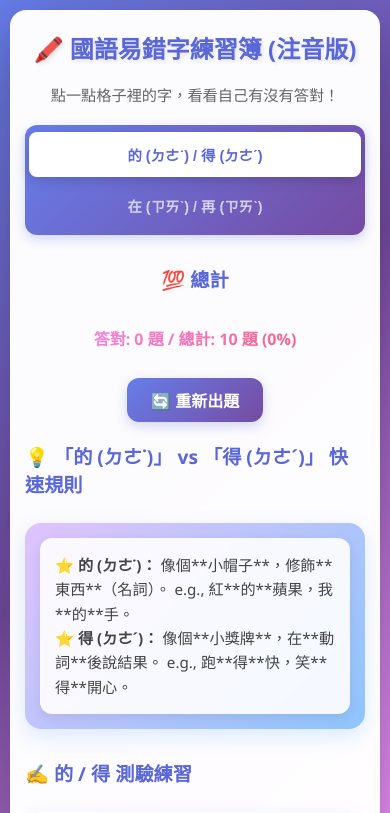
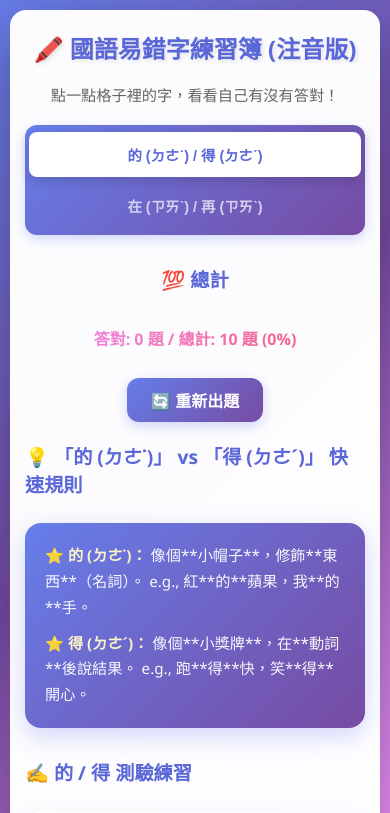
Before and after one commit to liucjray/fish-flash-card, a plain HTML site: page index.html in a window 390 px wide. Shown: the top 813 px of the page. Drawn offline with Linux system fonts and the light colour scheme.

Commit message:
Improve rules section design with gradient background

```diff
--- a/index.html
+++ b/index.html
@@ -145,29 +145,42 @@
 
         /* 學習區塊樣式 */
         .rules-section {
-            padding: 20px;
-            background: linear-gradient(135deg, #e0c3fc 0%, #8ec5fc 100%);
+            padding: 0;
+            background: transparent;
             border-radius: 16px;
             margin-bottom: 30px;
-            box-shadow: 0 8px 20px rgba(142, 197, 252, 0.3);
             border: none;
         }
 
         .rule-card {
-            background-color: rgba(255, 255, 255, 0.9);
-            padding: 18px;
-            border-radius: 12px;
-            box-shadow: 0 4px 12px rgba(0, 0, 0, 0.08);
+            background: linear-gradient(135deg, #667eea 0%, #764ba2 100%);
+            padding: 24px;
+            border-radius: 16px;
+            box-shadow: 0 8px 24px rgba(102, 126, 234, 0.3);
+            color: white;
         }
 
         .rule-card h3 {
             margin-top: 0;
-            color: #5a67d8;
+            color: white;
+            font-size: 1.3em;
+            margin-bottom: 15px;
         }
 
         .rule-card p {
-            line-height: 1.8;
-            color: #444;
+            line-height: 1.9;
+            color: rgba(255, 255, 255, 0.95);
+            margin-bottom: 12px;
+            font-size: 1.05em;
+        }
+
+        .rule-card p:last-child {
+            margin-bottom: 0;
+        }
+
+        .rule-card strong {
+            color: #fef3c7;
+            font-weight: bold;
         }
 
         /* 核心改動：注音樣式 */
@@ -415,17 +428,23 @@
             }
 
             .rules-section {
-                padding: 15px;
+                padding: 0;
                 margin-bottom: 20px;
             }
 
             .rule-card {
-                padding: 15px;
+                padding: 20px;
+            }
+
+            .rule-card h3 {
+                font-size: 1.15em;
+                margin-bottom: 12px;
             }
 
             .rule-card p {
                 font-size: 0.95em;
-                line-height: 1.6;
+                line-height: 1.7;
+                margin-bottom: 10px;
             }
 
             .quiz-item {
```
